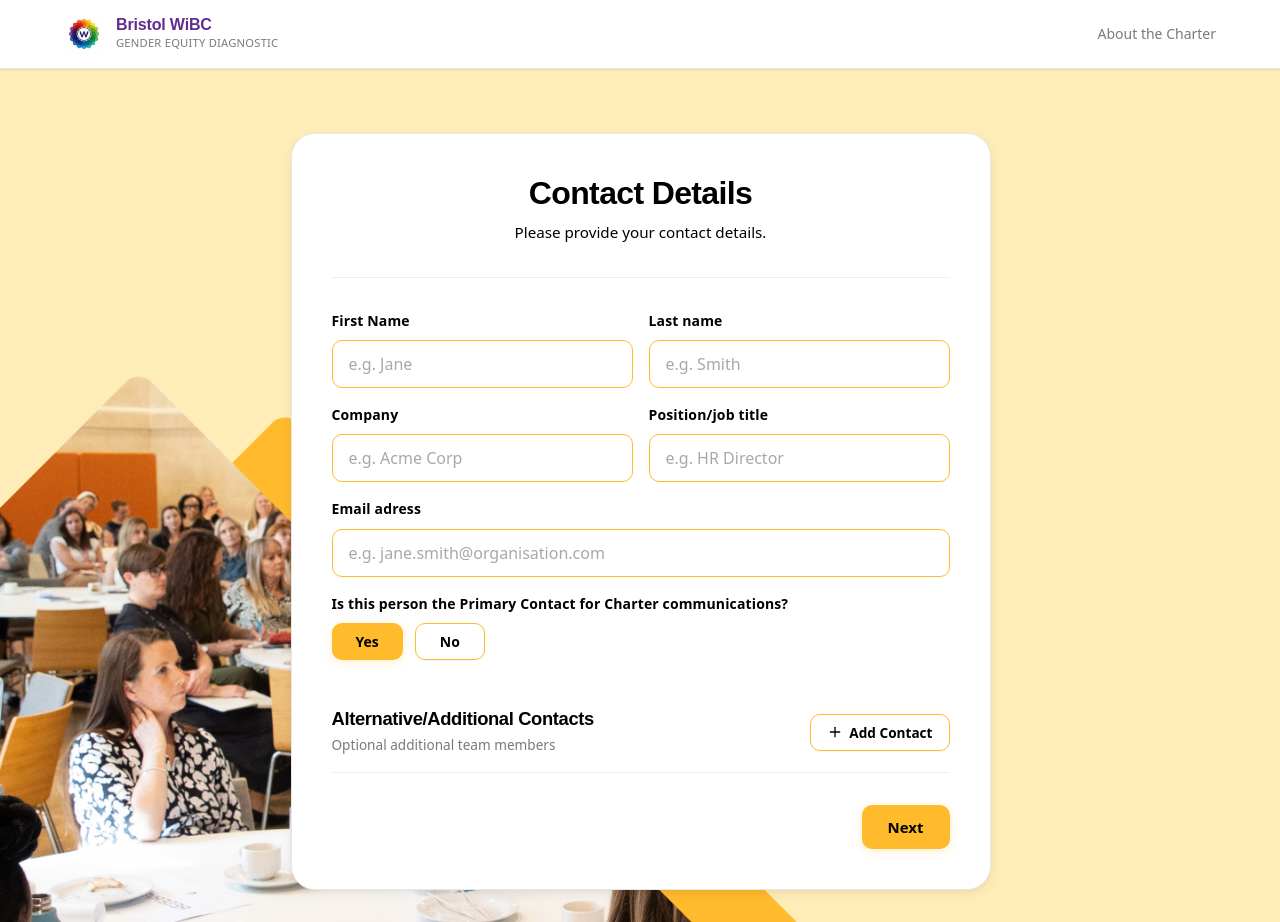
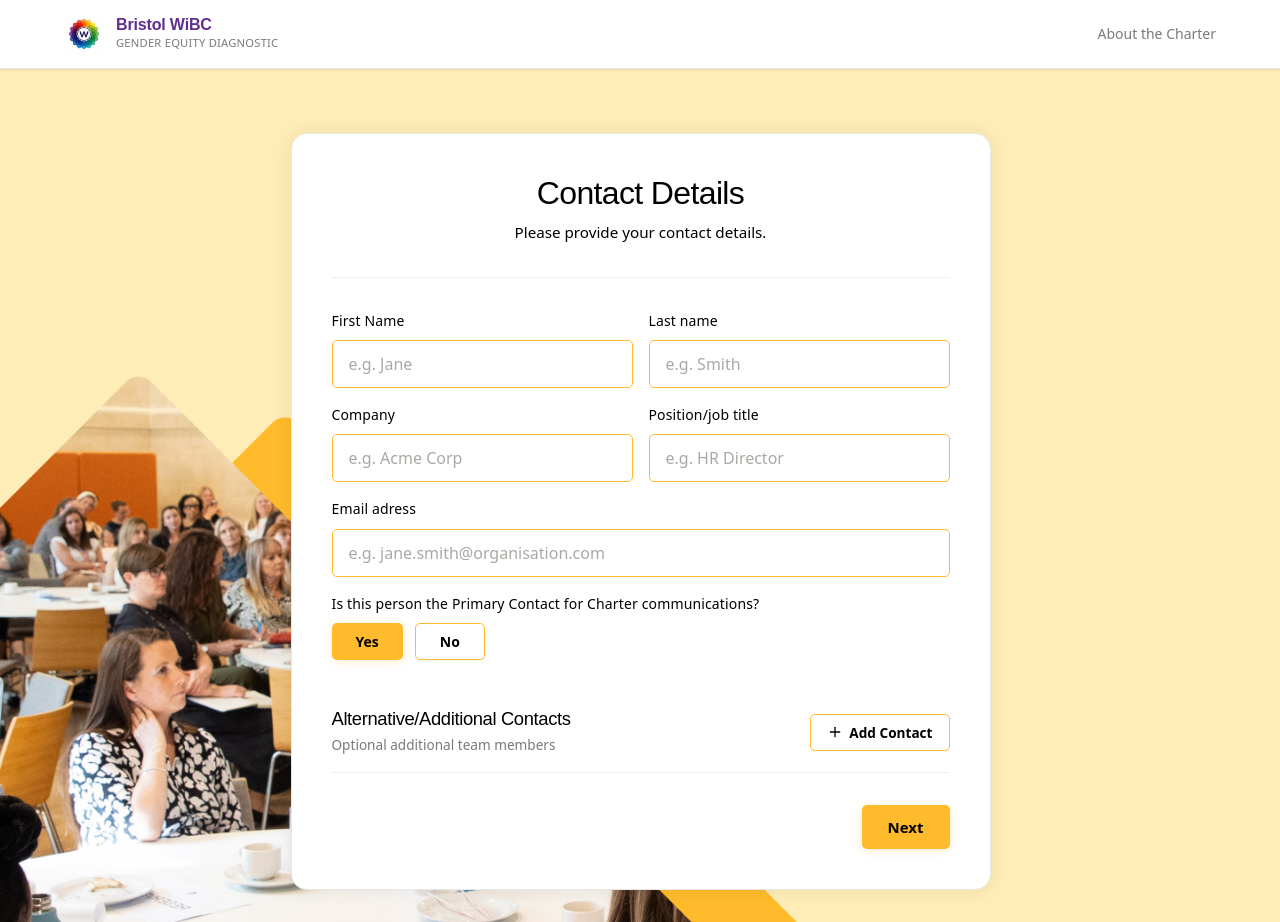
Before and after one commit to ProctorsDigitalDesign/BWiBC, a Next.js app in the folder wibc-sged/: page / in a window 1280 px wide. Built offline with nearby package versions, Linux system fonts and the light colour scheme; a web font is replaced by a local one.

Commit message:
style: apply border-radius, box-shadow, and font weight requirements

```diff
--- a/wibc-sged/app/globals.css
+++ b/wibc-sged/app/globals.css
@@ -90,7 +90,7 @@ body {
 /* ─── Typography ─────────────────────────────────────────────────────────── */
 h1, h2, h3, h4, h5, h6 {
   font-family: var(--font-heading), 'DM Serif Text', Georgia, serif;
-  font-weight: 700;
+  font-weight: 400;
   line-height: 1.2;
   letter-spacing: -0.02em;
   color: #000000;
@@ -192,9 +192,9 @@ a:hover { color: var(--color-primary-light); }
 /* ─── Card ───────────────────────────────────────────────────────────────── */
 .card {
   background: var(--color-surface);
-  border-radius: var(--radius-xl);
+  border-radius: 16px;
   border: 1px solid var(--color-border);
-  box-shadow: var(--shadow-md);
+  box-shadow: 0 0 20px rgba(0, 0, 0, 0.08);
   padding: var(--space-2xl);
   transition: box-shadow var(--duration-base) var(--ease-out);
 }
@@ -209,7 +209,7 @@ a:hover { color: var(--color-primary-light); }
   font-family: 'Aptos', system-ui, -apple-system, BlinkMacSystemFont, "Segoe UI", Roboto, Helvetica, Arial, sans-serif;
   font-size: 0.9375rem;
   font-weight: 600;
-  border-radius: var(--radius-md);
+  border-radius: 5px;
   border: none;
   cursor: pointer;
   transition:
@@ -272,7 +272,7 @@ a:hover { color: var(--color-primary-light); }
   align-items: center;
   gap: var(--space-sm);
   font-size: 0.875rem;
-  font-weight: 600;
+  font-weight: 400;
   margin-bottom: 0.5rem;
   color: #000000;
   letter-spacing: 0.01em;
@@ -289,7 +289,7 @@ a:hover { color: var(--color-primary-light); }
   font-family: 'Aptos', system-ui, -apple-system, BlinkMacSystemFont, "Segoe UI", Roboto, Helvetica, Arial, sans-serif;
   font-size: 1rem;
   border: 1.5px solid var(--color-border);
-  border-radius: var(--radius-md);
+  border-radius: 5px;
   background-color: var(--color-surface);
   color: #000000;
   transition:
@@ -338,7 +338,7 @@ a:hover { color: var(--color-primary-light); }
 .progress-label {
   font-family: var(--font-heading), 'DM Serif Text', Georgia, serif;
   font-size: 0.875rem;
-  font-weight: 700;
+  font-weight: 400;
   color: #000000;
 }
 
@@ -401,7 +401,7 @@ a:hover { color: var(--color-primary-light); }
   color: #000000;
   border-radius: var(--radius-full);
   font-size: 0.875rem;
-  font-weight: 700;
+  font-weight: 400;
   margin-bottom: 1rem;
   font-family: var(--font-heading), 'DM Serif Text', Georgia, serif;
 }
@@ -722,8 +722,8 @@ a:hover { color: var(--color-primary-light); }
   background: var(--color-surface);
   border: 1.5px solid var(--color-border-light);
   padding: 2rem;
-  border-radius: var(--radius-lg);
-  box-shadow: var(--shadow-xs);
+  border-radius: 16px;
+  box-shadow: 0 0 20px rgba(0, 0, 0, 0.08);
   transition: border-color var(--duration-base) var(--ease-out);
 }
 
@@ -734,7 +734,7 @@ a:hover { color: var(--color-primary-light); }
 .onboarding-section-title {
   font-family: var(--font-heading), 'DM Serif Text', Georgia, serif;
   font-size: 1.35rem;
-  font-weight: 700;
+  font-weight: 400;
   color: var(--color-primary);
   border-bottom: 2px solid var(--color-primary-alpha);
   padding-bottom: 0.5rem;
```
